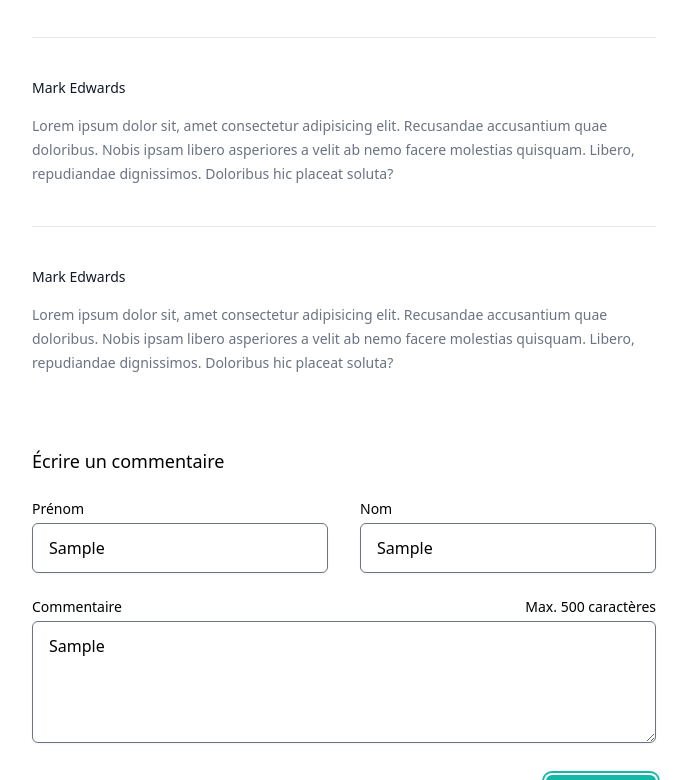
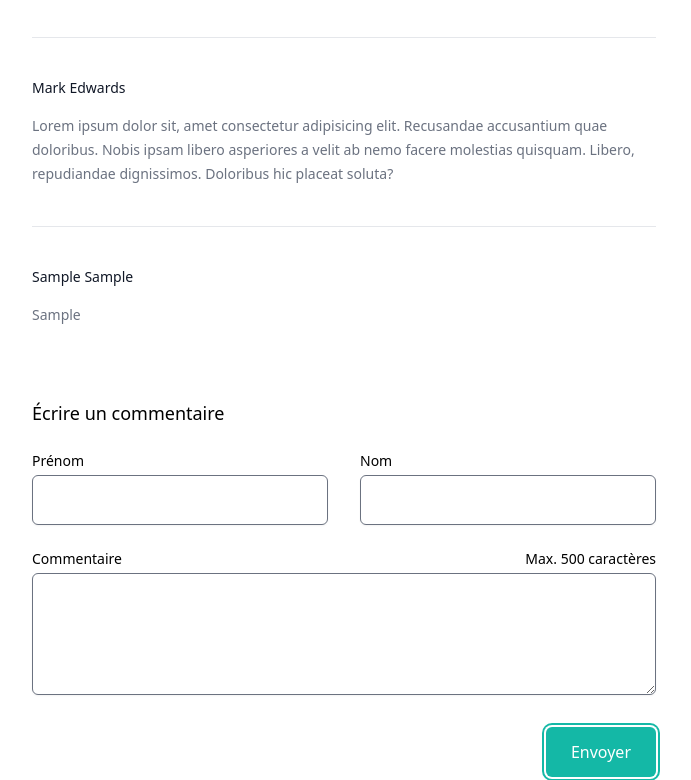
Before and after one commit to Gilles70300/DynamiserUnEspaceDeCommentaires_DocumentsDevoir, a plain HTML site: page index.html in a window 1280 px wide. Both pictures are taken after typing "Sample", "Sample", "Sample" into the empty fields and a click on the button "Envoyer". Shown: the part 448-1228 px from the top of the page, without its empty margins (296-987 px from the left). Drawn offline with nearby package versions, Linux system fonts and the light colour scheme.

Commit message:
Fin du script

```diff
--- a/index.html
+++ b/index.html
@@ -34,7 +34,7 @@
                 </div>
               </div>
 
-              <div id="clone" class="flex space-x-4 text-sm text-gray-500">
+              <div class="flex space-x-4 text-sm text-gray-500">
                 <div class="flex-1 py-10 border-t border-gray-200">
                   <h3 class="font-medium text-gray-900">Mark Edwards</h3>
                   <div class="prose prose-sm mt-4 max-w-none text-gray-500">
@@ -96,30 +96,6 @@
     </div>
   </div>
 </div>
-<script>
-  let form = document.querySelector('form');
-  form.addEventListener('submit', submitForm)
-
-  function submitForm(event) {
-    event.preventDefault();
-    let firstName = document.getElementById("first-name").value;
-    let lastName = document.getElementById("last-name").value;
-    let message = document.getElementById("message").value;
-
-    // créer une alerte si un champ n'est pas rempli
-    if ((firstName == "") || (lastName == "") || (message == "")) {
-      document.getElementById("error-message").style.display = "block";
-    } else {
-      document.getElementById("error-message").style.display = "none";
-      // Ajouter le contenu du formulaire à la page
-      let commentDiv = document.getElementById("comment-list");
-      let copyDiv = document.getElementById("clone");
-      let cloneDiv = copyDiv.cloneNode(true);
-
-      commentDiv.appendChild(cloneDiv);
-    }
-     //Supprimer le contenu des champs du formulaire
-  }
-</script>
+<script src="script.js"></script>
 </body>
 </html>
--- /dev/null
+++ b/script.js
@@ -0,0 +1,27 @@
+let form = document.querySelector('form');
+form.addEventListener('submit', submitForm)
+
+function submitForm(event) {
+  event.preventDefault();
+  let firstName = document.getElementById("first-name").value;
+  let lastName = document.getElementById("last-name").value;
+  let message = document.getElementById("message").value;
+
+  // créer une alerte si un champ n'est pas rempli
+  if ((firstName == "") || (lastName == "") || (message == "")) {
+    document.getElementById("error-message").style.display = "block";
+  } else {
+    document.getElementById("error-message").style.display = "none";
+    // Ajouter le contenu du formulaire à la page
+    let commentDiv = document.getElementById("comment-list");
+    let copyDiv = commentDiv.lastElementChild;
+    let cloneDiv = copyDiv.cloneNode(true);
+
+    cloneDiv.querySelector("h3").innerText = firstName + " " + lastName;
+    cloneDiv.querySelector("p").innerText = message;
+
+    commentDiv.appendChild(cloneDiv);
+  }
+   //Supprimer le contenu des champs du formulaire
+   form.reset();
+}
```
Also changed, not shown: 1 other file.
